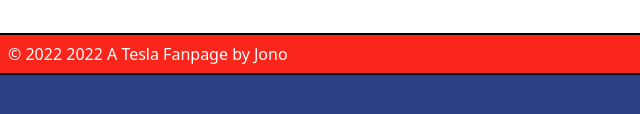
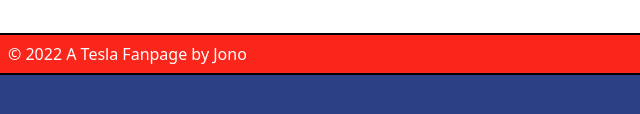
Before and after one commit to JonoCab001/Tesla-Fan-page-2022, a plain HTML site: page How_I_became_a_Tesla_Fan.html in a window 1280 px wide. Shown: the part 584-698 px from the top of the page, 0-640 px from the left. Drawn offline with Linux system fonts and the light colour scheme.

Commit message:
Fixed text on Footer

```diff
--- a/How_I_became_a_Tesla_Fan.html
+++ b/How_I_became_a_Tesla_Fan.html
@@ -34,7 +34,7 @@
             </p>
         </main>
         <footer>
-            &copy; 2022 2022 A Tesla Fanpage by Jono
+            &copy; 2022 A Tesla Fanpage by Jono
         </footer>
     </body>
 </html>
```
